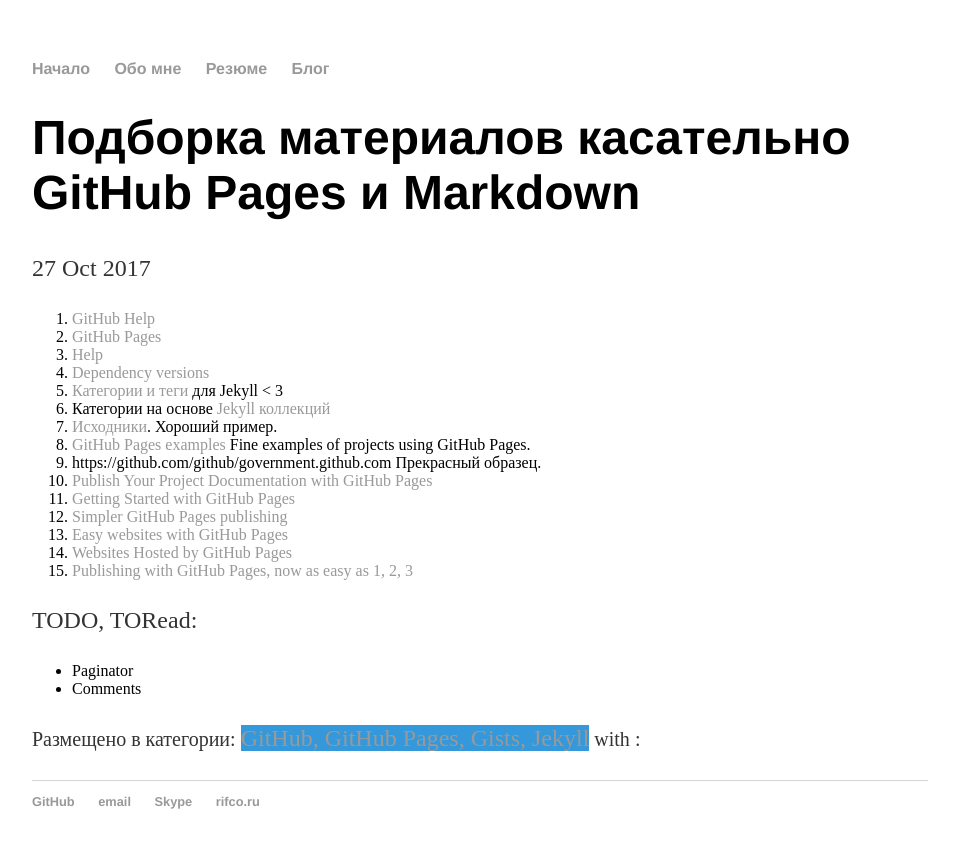
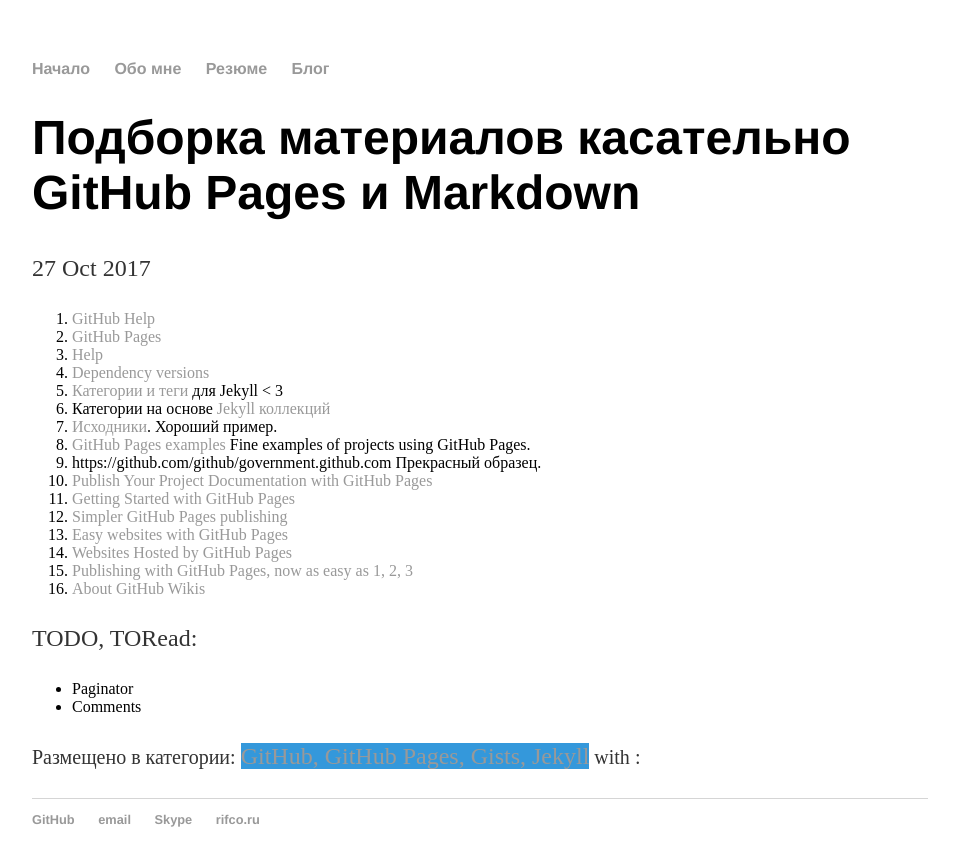
Before and after one commit to komstin/komstin.github.io, a Jekyll site: the page built from _posts/2017-10-27-Подборка-материалов-касательно-GitHub-Pages-и-Markdown.md, in a window 1280 px wide. Shown: the top 866 px of the page, without its empty margins (160-1119 px from the left). Built offline with Jekyll 4.4.1, drawn with Linux system fonts in a browser that asks for light colours.

Commit message:
Update 2017-10-27-Подборка-материалов-касательно-GitHub-Pages-и-Markdown.md

```diff
--- a/_posts/2017-10-27-Подборка-материалов-касательно-GitHub-Pages-и-Markdown.md
+++ b/_posts/2017-10-27-Подборка-материалов-касательно-GitHub-Pages-и-Markdown.md
@@ -21,6 +21,7 @@
 1. [Easy websites with GitHub Pages](http://kbroman.org/simple_site/)
 1. [Websites Hosted by GitHub Pages](https://www.webhostinghero.com/websites-hosted-by-github-pages/)
 1. [Publishing with GitHub Pages, now as easy as 1, 2, 3](https://github.com/blog/2289-publishing-with-github-pages-now-as-easy-as-1-2-3)
+1. [About GitHub Wikis](https://help.github.com/articles/about-github-wikis/)
 
 TODO, TORead:
 - Paginator
```
